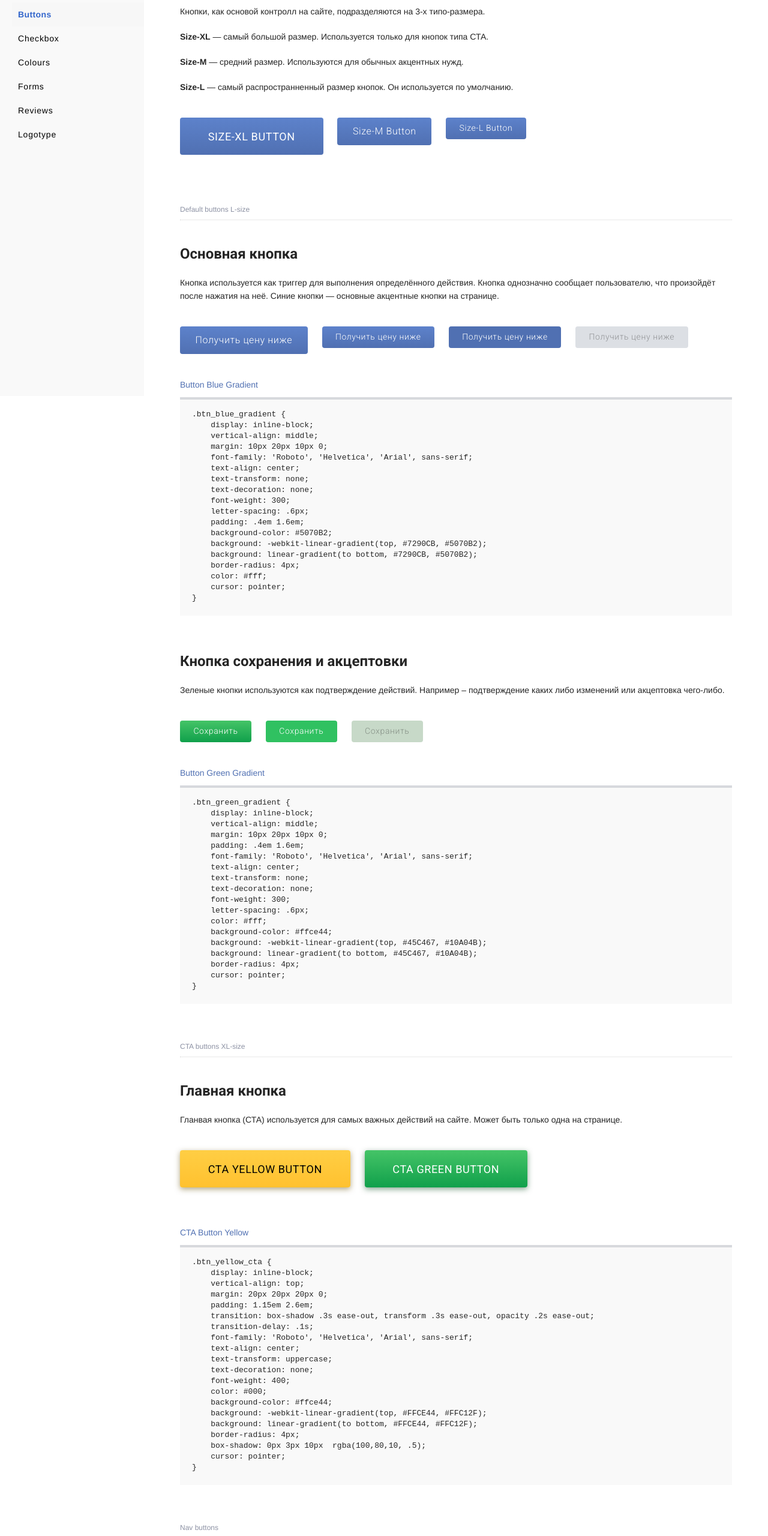
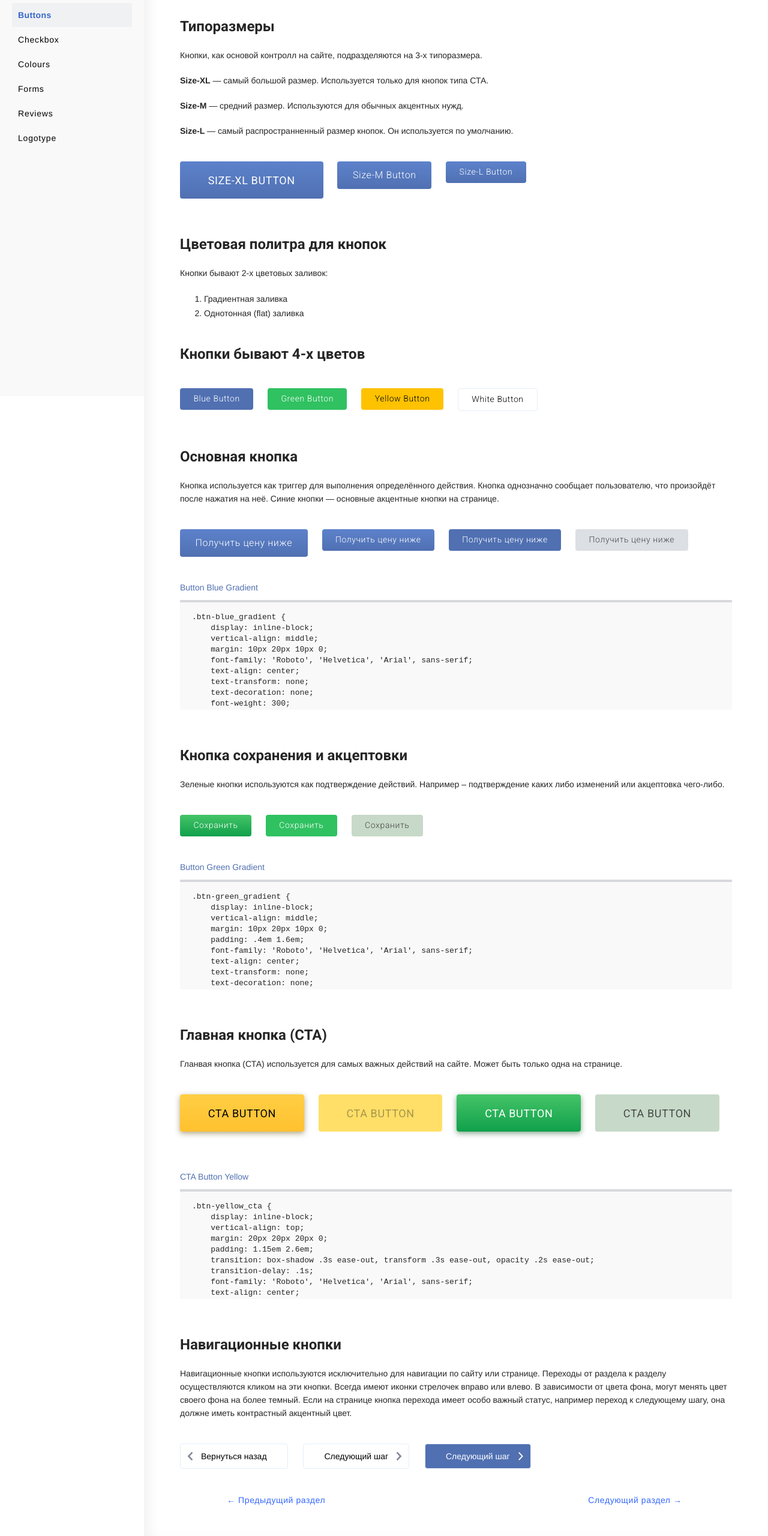
Before and after one commit to vvdesigndep/vv_ui-kit, a plain HTML site: page buttons.html in a window 1280 px wide. Shown: the part 140-2700 px from the top of the page at 60% size. Drawn offline with Linux system fonts and the light colour scheme.

Commit message:
minor fix

```diff
--- a/buttons.html
+++ b/buttons.html
@@ -7,7 +7,7 @@
         <link href='https://fonts.googleapis.com/css?family=Roboto+Slab:400,100,300,700&subset=latin,cyrillic' rel='stylesheet' type='text/css'>
         <link href='https://fonts.googleapis.com/css?family=Roboto:400,100,100italic,300,300italic,400italic,500,500italic,700,700italic,900,900italic&subset=latin,cyrillic' rel='stylesheet' type='text/css'>
         <link rel="stylesheet" href="css/normalize.css">
-        <link rel="stylesheet" href="css/main.css">
+        <link rel="stylesheet" href="css/style.css">
     </head>
     <body>
         <section class="nav-fix-column">
@@ -45,27 +45,41 @@
         <section class="ui-kit__section"><p class="page-header">Buttons</p>
         <div class="btn-block">
             <br>
-            <p>Кнопки, как основой контролл на сайте, подразделяются на 3-х типо-размера.</p>
+            <h2>Типоразмеры</h2>
+            <p>Кнопки, как основой контролл на сайте, подразделяются на 3-х типоразмера.</p>
             <p><strong>Size-XL</strong> — самый большой размер. Используется только для кнопок типа СТА.</p>
             <p><strong>Size-M</strong> — средний размер. Используются для обычных акцентных нужд.</p>
             <p><strong>Size-L</strong> — самый распространненный размер кнопок. Он используется по умолчанию.</p>
-            <a class="btn-xl btn_blue_gradient" href="#">Size-XL Button</a>
-            <a class="btn-m btn_blue_gradient" href="#">Size-M Button</a>
-            <a class="btn-l btn_blue_gradient" href="#">Size-L Button</a>
-            <p class="blocks-title">Default buttons L-size</p>
+            <a class="btn-size_xl btn-blue_gradient" href="#">Size-XL Button</a>
+            <a class="btn-size_m btn-blue_gradient" href="#">Size-M Button</a>
+            <a class="btn-size_l btn-blue_gradient" href="#">Size-L Button</a>
+            <br>
+            <h2>Цветовая политра для кнопок</h2>
+            <p>Кнопки бывают 2-х цветовых заливок:</p>
+            <ol>
+                <li>Градиентная заливка</li>
+                <li>Однотонная (flat) заливка</li>
+            </ol>
+            <h2>Кнопки бывают 4-х цветов</h2>
+            <a class="btn-size_l btn-blue_flat" href="#">Blue Button</a>
+            <a class="btn-size_l btn-green_flat" href="#">Green Button</a>
+            <a class="btn-size_l btn-yellow_flat" href="#">Yellow Button</a>
+            <a class="btn-size_l btn-white_flat" href="#">White Button</a>
+            <br>
+            <!-- <p class="blocks-title">Default buttons L-size</p> -->
             <h2>Основная кнопка</h2>
             <p>Кнопка используется как триггер для выполнения определённого действия. Кнопка однозначно сообщает пользователю, что произойдёт после нажатия на&nbsp;неё. Синие кнопки — основные акцентные кнопки на странице.</p>
             <div class="btn-block">
-                <a class="btn-m btn_blue_gradient" href="#">Получить цену ниже</a>
-                <a class="btn-l btn_blue_gradient" href="#">Получить цену ниже</a>
-                <a class="btn-l btn_blue_flat" href="#">Получить цену ниже</a>
-                <a class="btn-l btn_blue_disable" href="#">Получить цену ниже</a>
+                <a class="btn-size_m btn-blue_gradient" href="#">Получить цену ниже</a>
+                <a class="btn-size_l btn-blue_gradient" href="#">Получить цену ниже</a>
+                <a class="btn-size_l btn-blue_flat" href="#">Получить цену ниже</a>
+                <a class="btn-size_l btn-blue_disable" href="#">Получить цену ниже</a>
             </div>
             <div>
                 <p class="label">Button Blue Gradient</p>
                 <div class="code-block">
 <pre class="" style="font-family:monospace;">
-.btn_blue_gradient {
+.btn-blue_gradient {
     display: inline-block;
     vertical-align: middle;
     margin: 10px 20px 10px 0;
@@ -88,15 +102,15 @@
             </div>
             <h2>Кнопка сохранения и акцептовки</h2>
             <p>Зеленые кнопки используются как подтверждение действий. Например – подтверждение каких либо изменений или акцептовка чего-либо.</p>
-            <a class="btn-l btn_green_gradient" href="#">Сохранить</a>
-            <a class="btn-l btn_green_flat" href="#">Сохранить</a>
-            <a class="btn-l btn_green_disable" href="#">Сохранить</a>
+            <a class="btn-size_l btn-green_gradient" href="#">Сохранить</a>
+            <a class="btn-size_l btn-green_flat" href="#">Сохранить</a>
+            <a class="btn-size_l btn-green_disable" href="#">Сохранить</a>
             <br>
             <div>
                 <p class="label">Button Green Gradient</p>
                 <div class="code-block">
 <pre class="" style="font-family:monospace;">
-.btn_green_gradient {
+.btn-green_gradient {
     display: inline-block;
     vertical-align: middle;
     margin: 10px 20px 10px 0;
@@ -117,12 +131,14 @@
 </pre>
                 </div>
             </div>
-            <p class="blocks-title">CTA buttons XL-size</p>
-            <h2>Главная кнопка</h2>
+            <!-- <p class="blocks-title">CTA buttons XL-size</p> -->
+            <h2>Главная кнопка (CTA)</h2>
             <p>Гланвая кнопка (СТА) используется для самых важных действий на сайте. Может быть только одна на странице.</p>
             <div class="btn-block__btn-xl">
-                <a class="btn-xl btn_yellow_cta" href="#">CTA Yellow Button</a>
-                <a class="btn-xl btn_green_cta" href="#">CTA Green Button</a>
+                <a class="btn-size_xl btn-yellow_cta" href="#">CTA Button</a>
+                <a class="btn-size_xl btn-yellow_disable" href="#">CTA Button</a>
+                <a class="btn-size_xl btn-green_cta" href="#">CTA Button</a>
+                <a class="btn-size_xl btn-green_disable" href="#">CTA Button</a>
                 <br>
                 <br>
             </div>
@@ -130,7 +146,7 @@
                 <p class="label">CTA Button Yellow</p>
                 <div class="code-block">
 <pre class="" style="font-family:monospace;">
-.btn_yellow_cta {
+.btn-yellow_cta {
     display: inline-block;
     vertical-align: top;
     margin: 20px 20px 20px 0;
@@ -153,20 +169,19 @@
 </pre>
                 </div>
             </div>
-            <p class="blocks-title">Nav buttons</p>
+
+            <!-- <p class="blocks-title">Nav buttons</p> -->
+
             <h2>Навигационные кнопки</h2>
             <p>Навигационные кнопки используются исключительно для навигации по сайту или странице. Переходы от раздела к разделу осуществляются кликом на эти кнопки. Всегда имеют иконки стрелочек вправо или влево. В зависимости от цвета фона, могут менять цвет своего фона на более темный. Если на странице кнопка перехода имеет особо важный статус, например переход к следующему шагу, она должне иметь контрастный акцентный цвет.</p>
-            <br>
-            <div>
-                <a class="btn-nav_light_back" href="#" rel="noopener">Вернуться назад</a>
-                <a class="btn-nav_light_forward" href="#" rel="noopener">Следующий шаг</a>
-                <a class="btn-nav_light_forward_accent" href="#" rel="noopener">Следующий шаг</a>
+            <div class="btn-block">
+                <a class="btn-nav btn-nav_white__back" href="#" rel="noopener">Вернуться назад</a>
+                <a class="btn-nav btn-nav_white__forward" href="#" rel="noopener">Следующий шаг</a>
+                <a class="btn-nav btn-nav_accent__forward" href="#" rel="noopener">Следующий шаг</a>
             </div>
-        </section>
 
-        <!-- Навигация по раздерам -->
+            <!-- Навигация по раздерам -->
 
-        <section class="page-nav">
             <div class="page-nav_back">
                 <a href="typography.html" rel="">← Предыдущий раздел</a>
             </div>
--- a/css/main.css
+++ b/css/style.css
@@ -200,12 +200,12 @@ form {
 
 .code-block {
     display: block;
-    /* height: 183px; */
+    height: 183px;
     margin-bottom: 60px;
     padding: 20px;
     background-color: #F9F9F9;
     box-shadow: inset 0 4px 0px #D7D9DD;
-    /* overflow-y: auto; */
+    overflow-y: auto;
 }
 
 .code-block pre {
@@ -249,6 +249,8 @@ form {
 
 .nav-btn {
    display: block;
+   max-width: 200px;
+   margin-bottom: 1px;
    padding: 8px 20px 8px 10px;
    font-family: 'Helvetica', 'Helvetica', 'Arial', sans-serif;
    font-size: 14px;
@@ -257,19 +259,22 @@ form {
    text-decoration: none;
    letter-spacing: 0.8px;
    color: #000;
+   border-radius: 4px;
    cursor: pointer;
 }
 
 .ui-kit__nav-list li:hover{
+    max-width: 200px;
     text-decoration: none;
     color: #3366CC;
-    background-color: #F7F7F7;
+    background-color: #f0f1f3;
+    border-radius: 4px;
 }
 
 .ui-kit__nav-list li:active{
     text-decoration: none;
     color: #333333;
-    background-color: #D9DBE2;
+    background-color: #f0f1f3;
 }
 
 .ui-kit__nav-list li .active{
@@ -277,7 +282,7 @@ form {
     font-weight: bold;
     letter-spacing: 0.4px;
     color: #3366CC;
-    background-color: #F7F7F7;
+    background-color: #f0f1f3;
     cursor: default;
 }
 
@@ -289,7 +294,7 @@ form {
     margin-left: 240px;
     padding: 0 60px 40px 60px;
     background-color: #FFF;
-    /* box-shadow: inset 10px 0 20px rgba(10,10,10, .05); */
+    box-shadow: inset 10px 0 20px rgba(10,10,10, .05);
 }
 
 label {
@@ -509,7 +514,7 @@ input[type="password"]:focus {
 
 /* Размеры кнопок */
 
-.btn-xl {
+.btn-size_xl {
     display: inline-block;
     vertical-align: top;
     margin: 20px 20px 20px 0;
@@ -527,7 +532,7 @@ input[type="password"]:focus {
     cursor: pointer;
 }
 
-.btn-m {
+.btn-size_m {
     display: inline-block;
     vertical-align: top;
     margin: 20px 20px 20px 0;
@@ -543,7 +548,7 @@ input[type="password"]:focus {
     cursor: pointer;
 }
 
-.btn-l {
+.btn-size_l {
     display: inline-block;
     vertical-align: top;
     margin: 20px 20px 20px 0;
@@ -559,7 +564,7 @@ input[type="password"]:focus {
     cursor: pointer;
 }
 
-.btn_blue_gradient {
+.btn-blue_gradient {
     background-color: #5070B2;
     background: -webkit-linear-gradient(top, #FFCE44, #FFC12F);
     background: linear-gradient(to bottom, #FFCE44, #FFC12F);
@@ -567,7 +572,7 @@ input[type="password"]:focus {
 
 /* СТА кнопки */
 
-.btn_yellow_cta {
+.btn-yellow_cta {
     color: #000;
     background-color: #ffce44;
     background: -webkit-linear-gradient(top, #FFCE44, #FFC12F);
@@ -575,7 +580,7 @@ input[type="password"]:focus {
     box-shadow: 0px 3px 10px  rgba(100,80,10, .5);
 }
 
-.btn_yellow_cta:hover {
+.btn-yellow_cta:hover {
     /* transition: all 0.2s;
     top: -2px; */
     transform: scale(1.03);
@@ -586,7 +591,7 @@ input[type="password"]:focus {
     box-shadow: 0px 3px 10px  rgba(100,80,10, .5), 0px 6px 20px  rgba(140,110,0, .4);
 }
 
-.btn_yellow_cta:active {
+.btn-yellow_cta:active {
     text-decoration: none;
     background-color: #fed528;
     background: -webkit-linear-gradient(top, #FFC12F, #FFCE44);
@@ -595,13 +600,13 @@ input[type="password"]:focus {
 }
 
   @media (min-width: 481px) {
-    .btn-yellow {
+    .btn-yellow_cta {
       width: auto;
     }
 
 }
 
-.btn_green_cta {
+.btn-green_cta {
     color: #FFF;
     background-color: #45CF73;
     background: linear-gradient(to bottom, #45C467, #10A04B);
@@ -609,7 +614,7 @@ input[type="password"]:focus {
     cursor: pointer;
 }
 
-.btn_green_cta:hover {
+.btn-green_cta:hover {
     /* transition: all 0.2s;
     top: -2px; */
     transform: scale(1.03);
@@ -619,14 +624,14 @@ input[type="password"]:focus {
     box-shadow: 0px 3px 10px  rgba(10,78,30, .5), 0px 6px 20px  rgba(0,154,45, .3);
 }
 
-.btn_green_cta:active {
+.btn-green_cta:active {
     background-color: #45CF73;
     background: linear-gradient(to bottom, #10A04B, #45C467);
     box-shadow: inset 0px 2px 4px  rgba(10,10,10, .2);
 }
 
   @media (min-width: 481px) {
-    .btn_green_cta {
+    .btn-green_cta {
       width: auto;
     }
 
@@ -634,138 +639,190 @@ input[type="password"]:focus {
 
 /* Гражиентные кнопки */
 
-.btn_blue_gradient {
+.btn-blue_gradient {
     background-color: #5070B2;
     background: linear-gradient(to bottom, #5D82CB, #5070B2);
     color: #fff;
 }
-.btn_blue_gradient:hover {
+.btn-blue_gradient:hover {
     text-decoration: none;
     background-color: #7290cb;
     background: linear-gradient(to bottom, #668CD9, #5779BF);
 }
 
-.btn_blue_gradient:active {
+.btn-blue_gradient:active {
     background-color: #82A3E4;
     background: linear-gradient(to bottom, #5779BF, #668CD9);
     box-shadow: inset 0px 2px 4px rgba(10,10,10, .3);
 }
 
 @media (min-width: 116px) {
-    .btn_blue_gradient {
+    .btn-blue_gradient {
       width: auto;
     }
 }
 
-.btn_blue_gradient {
+.btn-blue_gradient {
     background-color: #5070B2;
     background: linear-gradient(to bottom, #5D82CB, #5070B2);
 }
-.btn_blue_gradient:hover {
+.btn-blue_gradient:hover {
     background-color: #7290cb;
     background: linear-gradient(to bottom, #668CD9, #5779BF);
 }
 
-.btn_blue_gradient:active {
+.btn-blue_gradient:active {
     background-color: #82A3E4;
     background: linear-gradient(to bottom, #5779BF, #668CD9);
     box-shadow: inset 0px 2px 4px rgba(10,10,10, .3);
 }
 
 @media (min-width: 116px) {
-    .btn_blue_gradient {
+    .btn-blue_gradient {
         width: auto;
     }
 }
 
-.btn_blue_flat {
+.btn-blue_flat {
     color: #FFF;
     background-color: #5070B2;
 }
 
-.btn_blue_flat:hover {
+.btn-blue_flat:hover {
     background-color: #6186D0;
 }
 
-.btn_blue_flat:active {
+.btn-blue_flat:active {
     background-color: #6186D0;
     box-shadow: inset 0px 2px 4px rgba(10,10,10, .3);
 }
 
 @media (min-width: 116px) {
-    .btn_blue_flat {
+    .btn-blue_flat {
         width: auto;
     }
 }
 
-.btn_blue_disable {
-    color: rgba(37, 37, 37, 0.4);
+.btn-blue_disable {
+    color: rgba(37, 37, 37, 0.8);
     background-color: #DCDFE4;
     cursor: not-allowed;
 }
 
 @media (min-width: 116px) {
-    .btn_blue_disable {
+    .btn-blue_disable {
       width: auto;
     }
 }
 
-.btn_green_gradient {
+.btn-green_gradient {
     color: #FFF;
     background-color: #45C467;
     background: linear-gradient(to bottom, #45C467, #10A04B);
 }
 
-.btn_green_gradient:hover{
+.btn-green_gradient:hover{
     background-color: #45CF73;
     background: linear-gradient(to bottom, #45CF73, #2FC161);
 }
 
-.btn_green_gradient:active {
+.btn-green_gradient:active {
     background-color: #45CF73;
     background: linear-gradient(to bottom, #10A04B, #45C467);
     box-shadow: inset 0px 2px 4px rgba(10,10,10, .3);
 }
 
 @media (min-width: 116px) {
-    .btn_green_gradient {
+    .btn-green_gradient {
       width: auto;
     }
 }
 
-.btn_green_flat {
+.btn-green_flat {
     color: #FFF;
     background-color: #30C161;
 }
 
-.btn_green_flat:hover{
+.btn-green_flat:hover{
     background-color: #45CF73;
 }
 
-.btn_green_flat:active {
+.btn-green_flat:active {
     background-color: #45CF73;
     box-shadow: inset 0px 2px 4px rgba(10,10,10, .3);
 }
 
 @media (min-width: 116px) {
-    .btn_green_flat {
+    .btn-green_flat {
       width: auto;
     }
 }
 
-.btn_green_disable {
-    color: rgba(37, 37, 37, 0.4);
+.btn-green_disable {
+    color: rgba(37, 37, 37, 0.8);
     background-color: #C7D9C8;
     cursor: not-allowed;
 }
 
 @media (min-width: 116px) {
-    .btn_green_disable {
+    .btn-green_disable {
       width: auto;
     }
 }
 
-.btn-nav_default- {
+.btn-yellow_flat {
+    color: #000;
+    background-color: #FEC200;
+}
+
+.btn-yellow_flat:hover{
+    background-color: #FFCF0F;
+}
+
+.btn-yellow_flat:active {
+    background-color: #FEC200;
+    box-shadow: inset 0px 2px 4px rgba(10,10,10, .3);
+}
+
+@media (min-width: 116px) {
+    .btn-yellow_flat {
+      width: auto;
+    }
+}
+
+.btn-yellow_disable {
+    color: rgba(37, 37, 37, 0.4);
+    background-color: #FFDF67;
+    cursor: not-allowed;
+}
+
+@media (min-width: 116px) {
+    .btn-yellow_disable {
+      width: auto;
+    }
+}
+
+.btn-white_flat {
+    color: #000;
+    background-color: #FFF;
+    border: 1px solid #E5EEF7;
+}
+
+.btn-white_flat:hover {
+    border-color: #4BACFF;
+}
+
+.btn-white_flat:focus {
+    border-color: #4BACFF;
+    outline: none;
+}
+
+.btn-white_flat:active {
+    background-color: #F7F7F7;
+    box-shadow: inset 0 1px 3px  rgba(0,0,0,0.3);
+}
+
+.btn-nav_default {
     display: inline-block;
     vertical-align: top;
     margin: 10px 20px 10px 0;
@@ -876,7 +933,7 @@ input[type="password"]:focus {
     height: 60px;
     padding: 20px;
     text-align: left;
-    background-color: #FFF;
+    /* background-color: #FFF; */
 }
 
 .page-nav_back:hover {
@@ -900,8 +957,7 @@ input[type="password"]:focus {
     padding: 20px;
     text-align: right;
     /* border-left: 1px solid #EFEFEF; */
-    background-color: #FFF;
-    text-align: right;
+    /* background-color: #FFF; */
 }
 
 .page-nav_forward:hover {
@@ -917,22 +973,26 @@ input[type="password"]:focus {
     color: #3366FF;
 }
 
-.btn-nav_light_back {
-    position: relative;
-    display: inline;
+.btn-nav {
+    display: inline-block;
+    vertical-align: top;
     margin: 20px 22px 20px 0;
     padding: 8px 34px;
     background-color: #fff;
     border: 1px solid #E5EEF7;
-    border-radius: 3px;
+    border-radius: 4px;
     text-decoration: none;
+}
+
+.btn-nav_white__back {
+    position: relative;
     color: #000;
 }
 
-.btn-nav_light_back::before {
+.btn-nav_white__back::before {
     position: absolute;
     content: "";
-    top: 2px;
+    top: 6px;
     left: 2px;
     width: 28px;
     height: 28px;
@@ -940,40 +1000,33 @@ input[type="password"]:focus {
     background-position: 0 0;
 }
 
-.btn-nav_light_back:hover {
+.btn-nav_white__back:hover {
     border-color: #4BACFF;
 }
 
-.btn-nav_light_back:focus {
+.btn-nav_white__back:focus {
     border-color: #4BACFF;
     outline: none;
 }
 
-.btn-nav_light_back:hover::before {
+.btn-nav_white__back:hover::before {
     background: url("../svg/shevron-left-blue.svg") no-repeat;
 }
 
-.btn-nav_light_back:active {
+.btn-nav_white__back:active {
     background-color: #E4EFF9;
     box-shadow: inset 0 1px 3px  rgba(0,0,0,0.3);
 }
 
-.btn-nav_light_forward {
+.btn-nav_white__forward {
     position: relative;
-    display: inline;
-    margin: 20px 22px 20px 0;
-    padding: 8px 34px;
-    background-color: #fff;
-    border: 1px solid #E5EEF7;
-    border-radius: 3px;
-    text-decoration: none;
     color: #000;
 }
 
-.btn-nav_light_forward::after {
+.btn-nav_white__forward::after {
     position: absolute;
     content: "";
-    top: 2px;
+    top: 6px;
     right: 2px;
     width: 28px;
     height: 28px;
@@ -981,63 +1034,57 @@ input[type="password"]:focus {
     background-position: 0 0;
 }
 
-.btn-nav_light_forward:hover {
+.btn-nav_white__forward:hover {
     border-color: #4BACFF;
 }
 
-.btn-nav_light_forward:focus {
+.btn-nav_white__forward:focus {
     border-color: #4BACFF;
     outline: none;
 }
 
-.btn-nav_light_forward:hover::after {
+.btn-nav_white__forward:hover::after {
     background: url("../svg/shevron-right-blue.svg") no-repeat;
 }
 
-.btn-nav_light_forward:active {
+.btn-nav_white__forward:active {
     background-color: #E4EFF9;
     box-shadow: inset 0 1px 3px  rgba(0,0,0,0.3);
 }
 
 /* Акцентная кнопка для навигации */
 
-.btn-nav_light_forward_accent {
+.btn-nav_accent__forward {
     position: relative;
-    display: inline;
-    margin: 20px 22px 20px 0;
-    padding: 8px 34px;
-    background-color: #fff;
-    border: 1px solid #E5EEF7;
-    border-radius: 3px;
-    text-decoration: none;
-    color: #000;
+    background-color: #5070B2;
+    color: #FFF;
 }
 
-.btn-nav_light_forward_accent::after {
+.btn-nav_accent__forward::after {
     position: absolute;
     content: "";
-    top: 2px;
-    right: 2px;
+    top: 13px;
+    right: -8px;
     width: 28px;
     height: 28px;
-    background: transparent url("../svg/shevron-right.svg") no-repeat;
+    background: transparent url("../svg/shevron-right_white.svg") no-repeat;
     background-position: 0 0;
 }
 
-.btn-nav_light_forward_accent:hover {
-    border-color: #4BACFF;
+.btn-nav_accent__forward:hover {
+    background-color: #6186D0;
 }
 
-.btn-nav_light_forward_accent:focus {
+.btn-nav_accent__forward:focus {
     border-color: #4BACFF;
     outline: none;
 }
 
-.btn-nav_light_forward_accent:hover::after {
-    background: url("../svg/shevron-right-blue.svg") no-repeat;
+.btn-nav_accent__forward:hover::after {
+    background: url("../svg/shevron-right_white.svg") no-repeat;
 }
 
-.btn-nav_light_forward_accent:active {
-    background-color: #E4EFF9;
+.btn-nav_accent__forward:active {
+    background-color: #5070B2;
     box-shadow: inset 0 1px 3px  rgba(0,0,0,0.3);
 }
```
Also changed, not shown: checkbox.html (+1 -1 lines), colours.html (+1 -1 lines), forms.html (+1 -1 lines), reviews.html (+1 -1 lines), typography.html (+1 -1 lines), svg/shevron-left_white.svg (added), svg/shevron-right_white.svg (added).
